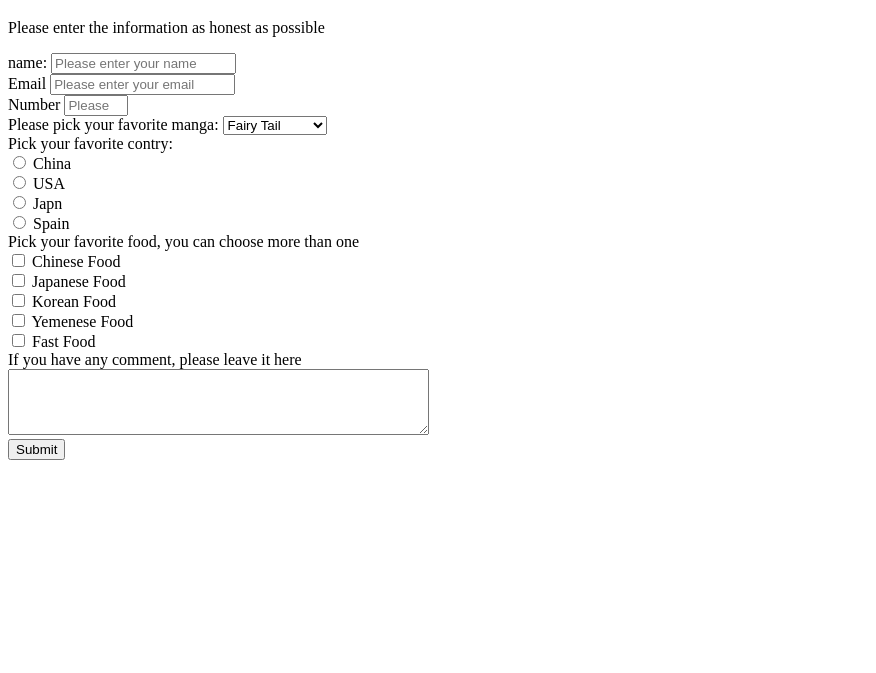
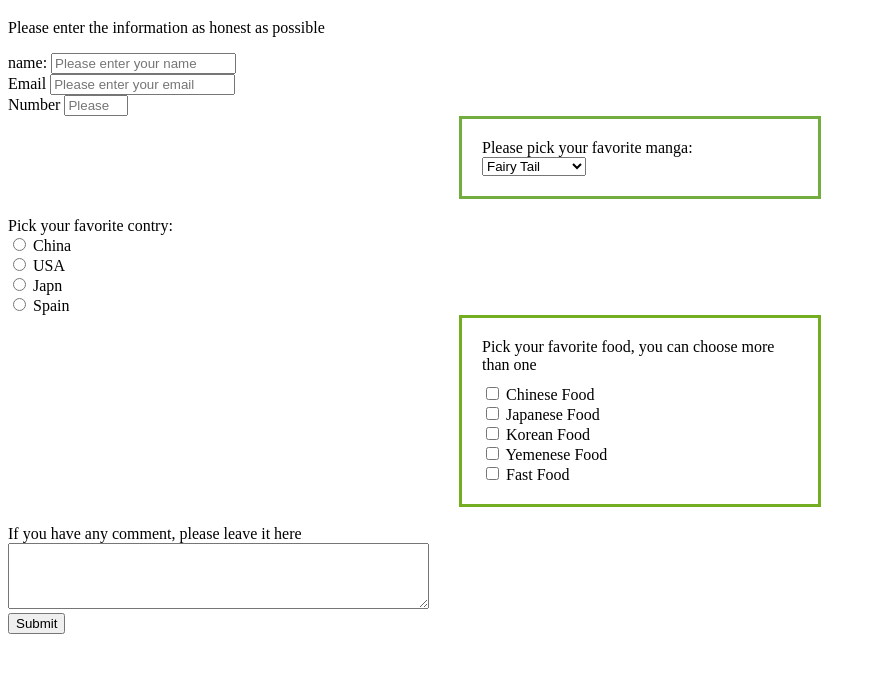
Before and after one commit to csc473s2019-webdev/hw3-p5-practice-with-html-css-forms-Kaihchen1230, a plain HTML site: page index.html in a window 1280 px wide. Shown: the part 61-734 px from the top of the page, without its empty margins (0-876 px from the left). Drawn offline with Linux system fonts and the light colour scheme.

Commit message:
make the content center

```diff
--- a/index.html
+++ b/index.html
@@ -4,6 +4,7 @@
     <meta charset="UTF-8">
     <meta name="viewport" content="width=device-width, initial-scale=1.0">
     <meta http-equiv="X-UA-Compatible" content="ie=edge">
+    <link rel="stylesheet" href="style.css">
     <title>Survey Form</title>
 </head>
 <body>
@@ -20,6 +21,7 @@
             <label id = "number-label" for="number">Number</label>
             <input id = "number" type="number" min = "10" max = "100" placeholder="Please enter your favorite number between 10 and 100">
             <br>
+            <div id = "select">
                 <label for="">Please pick your favorite manga: </label>
                 <select name="dropdown" id="dropdown">
                     <option value="Fairy Tail">Fairy Tail</option>
@@ -28,7 +30,11 @@
                     <option value="Dragon Ball Z">Dragon Ball Z</option>
                     <option value="Bleach">Bleach</option>
                 </select>
+            </div>
+
             <br>
+
+            <div></div>
             <label for="">Pick your favorite contry: </label>
             <br>
             <input type="radio" name = "country" value="china">
@@ -43,7 +49,8 @@
             <input type="radio" name = "country" value="spain">
             <label for="spain">Spain</label>
             <br>
-            <label for="#">Pick your favorite food, you can choose more than one</label>
+            <div id = "checkbox">
+                <label class = "space" for="#">Pick your favorite food, you can choose more than one</label>
                 <br>
                 <input type="checkbox" name = "chinese">
                 <label for="chinese">Chinese Food</label>
@@ -56,9 +63,11 @@
                 <br>
                 <input type="checkbox" name = "yemenese">
                 <label for="yemenese">Yemenese Food</label>
+
                 <br>
                 <input type="checkbox" name = "fast-food">
                 <label for="fast-food">Fast Food</label>
+            </div>
             <br>
             <label for="#">If you have any comment, please leave it here</label>
             <br>
--- a/style.css
+++ b/style.css
@@ -0,0 +1,22 @@
+
+#select{
+    margin-left: auto;
+    margin-right: auto;
+    width: 25%;
+    border: 3px solid #73AD40;
+    padding: 20px;
+}
+
+
+.space{
+    padding-bottom: 10px;
+    display: inline-block;
+}
+#checkbox{
+    margin-left: auto;
+    margin-right: auto;
+    width: 25%;
+    border: 3px solid #73AD21;
+    padding: 20px;
+
+}
```
Lines whose indentation alone changed are shown as unchanged.
